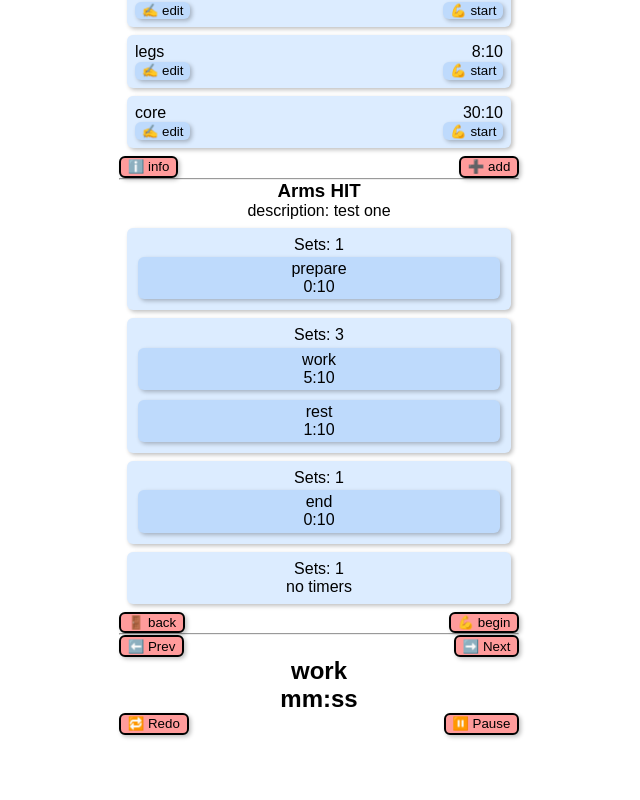
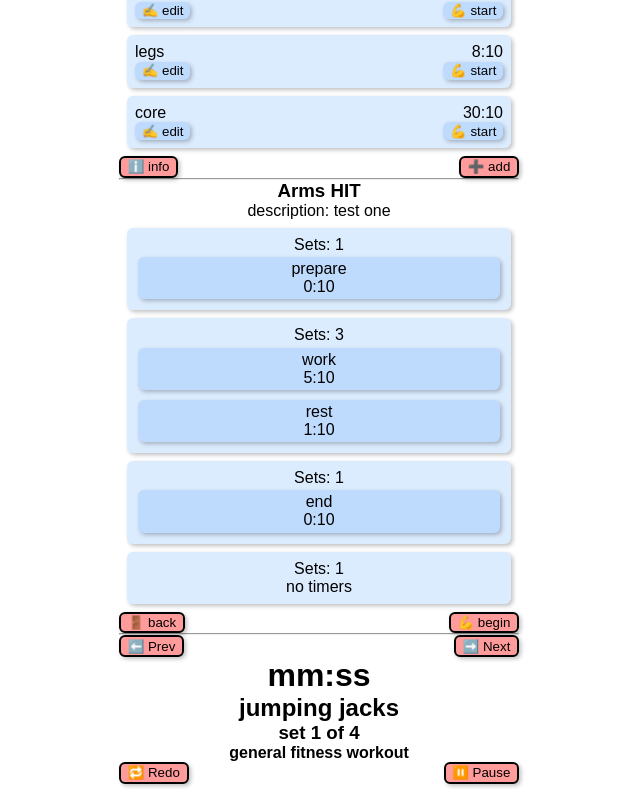
Before and after one commit to maxstepanyuk/timefit-react, a React (Vite) app: page / in a window 1280 px wide. Shown: the part 271-1071 px from the top of the page, without its empty margins (321-961 px from the left). Before the commit the page ends 1022 px from the top, so only its background shows below. Built offline with nearby package versions, Linux system fonts and the light colour scheme.

Commit message:
`WorkoutStopwatchPage` edit information template with comments

```diff
--- a/src/pages/WorkoutStopwatchPage.tsx
+++ b/src/pages/WorkoutStopwatchPage.tsx
@@ -13,8 +13,10 @@ function WorkoutStopwatchPage() {
       </div>
 
       <div>
-        <h2>work</h2>
-        <h2>mm:ss</h2>
+        <h1>mm:ss</h1> {/* time left of the current timer */}
+        <h2>jumping jacks </h2>  {/* current timer name */}
+        <h3>set 1 of 4</h3>
+        <h4>general fitness workout</h4> {/* current workout name */}
       </div>
 
       {!isPaused ? (
```
